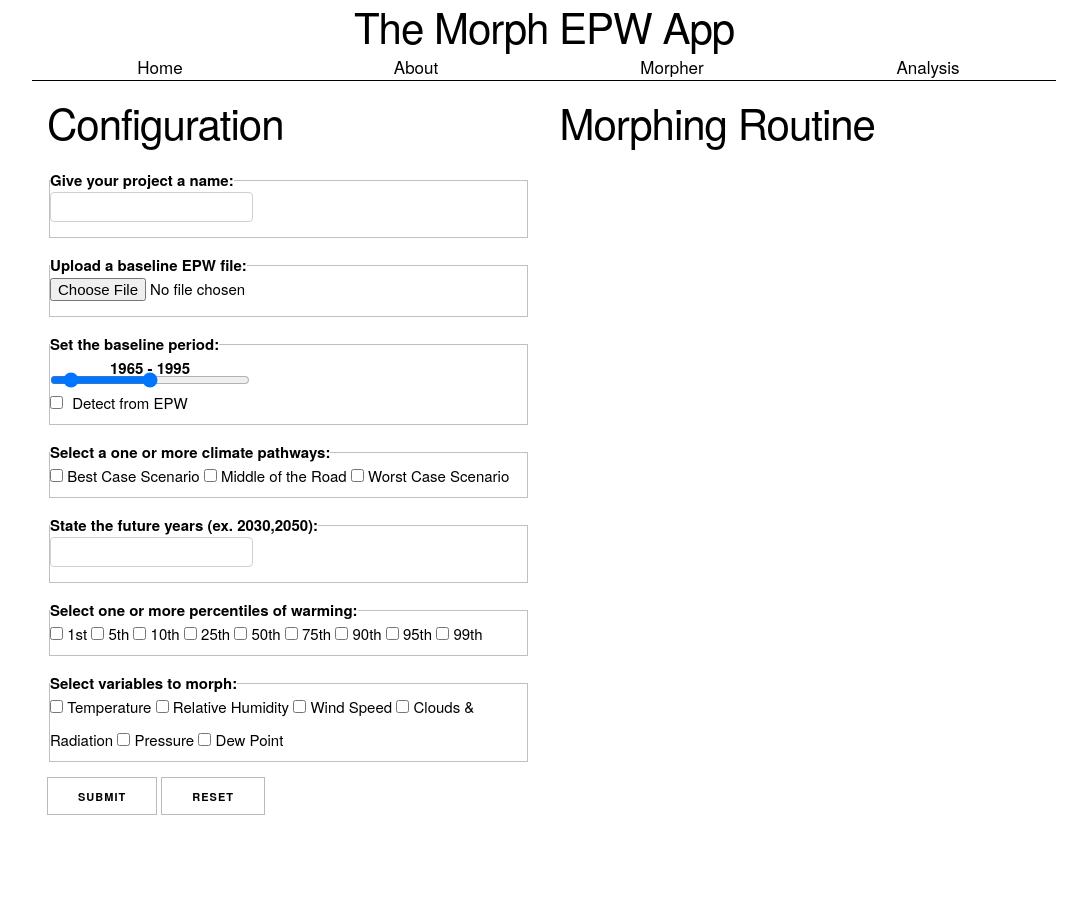
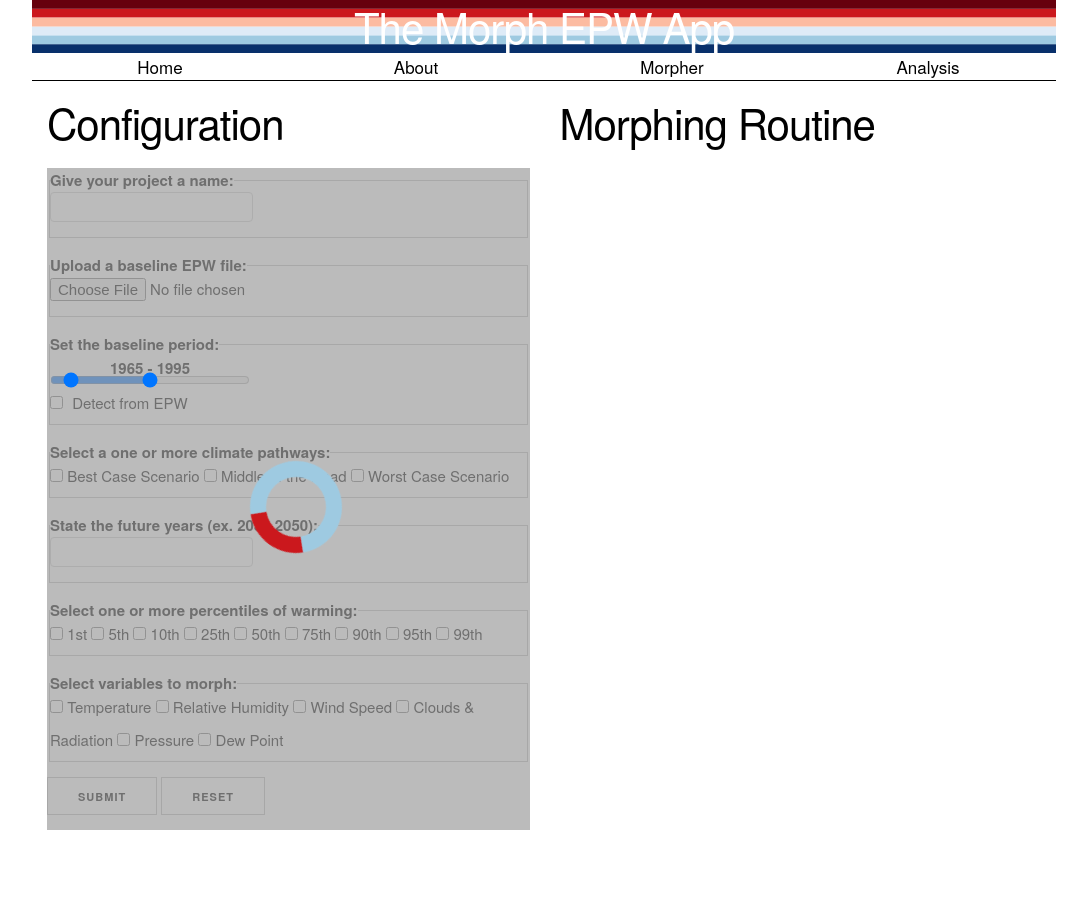
Before and after one commit to justinfmccarty/morph-app, a Flask app: page /morpher in a window 1280 px wide. Shown: the whole page, without its empty margins (96-1183 px from the left). After the commit the page ends 830 px from the top, so only its background shows below. Run offline with Flask 3, Linux system fonts and the light colour scheme.

Commit message:
Update loading screen

```diff
--- a/requirements.txt
+++ b/requirements.txt
@@ -86,7 +86,7 @@ pyasn1-modules==0.3.0
 pycparser==2.21
 pydantic==2.3.0
 pydantic_core==2.6.3
-pyepwmorph==0.2.6
+pyepwmorph==0.2.7
 python-dateutil==2.8.2
 python-engineio==4.6.1
 python-socketio==5.8.0
--- a/static/css/style.css
+++ b/static/css/style.css
@@ -2,6 +2,10 @@
     margin-left: auto;
     margin-right: auto;
     width: 80vw;
+}
+
+#template-body {
+    /* height: 50%; */
 }
 
 .image {
@@ -31,12 +35,18 @@
 
 .header-logo {
     width: 100%;
-    height: 100%;
+    /* height: 2em; */
     text-align:center;
     /* background-color: #000; */
+    color: white;
 }
 
 #main-logo {
+    background-image: url("/static/warmingStripes.svg");
+    background-repeat: no-repeat;
+    background-position: center;
+    background-size: 1000% 100%;
+    /* background-attachment:fixed;  */
     margin:auto;
     vertical-align:middle;
 }
@@ -86,7 +96,7 @@
 
 
 .content-container {
-    height: 100vh;
+    /* height: 100vh; */
     width: 100%;
     /* overflow: scroll; */
     display: flex;
@@ -122,13 +132,13 @@
     height: 100%;
     background: rgba(158, 158, 158, 0.7);
     /* hide it at first */
-    display: none;
+    /* display: none; */
   }
 
   .loader {
-    border: 16px solid #f3f3f3;
+    border: 16px solid #9ecae1;
     /* Light grey */
-    border-top: 16px solid #3498db;
+    border-top: 16px solid #cb181d;
     /* Blue */
     border-radius: 50%;
     width: 60px;
--- a/templates/template.html
+++ b/templates/template.html
@@ -39,7 +39,7 @@
             </a> -->
         </div>
 
-        <div style="clear: both; border-top: black solid 1px;">
+        <div id="template-body" style="clear: both; border-top: black solid 1px;">
             <!-- &nbsp; -->
 
             {% block content%}{% endblock %}
```
Also changed, not shown: static/warming _stripes.svg (added), static/warmingStripes.svg (added), 1 other file.
